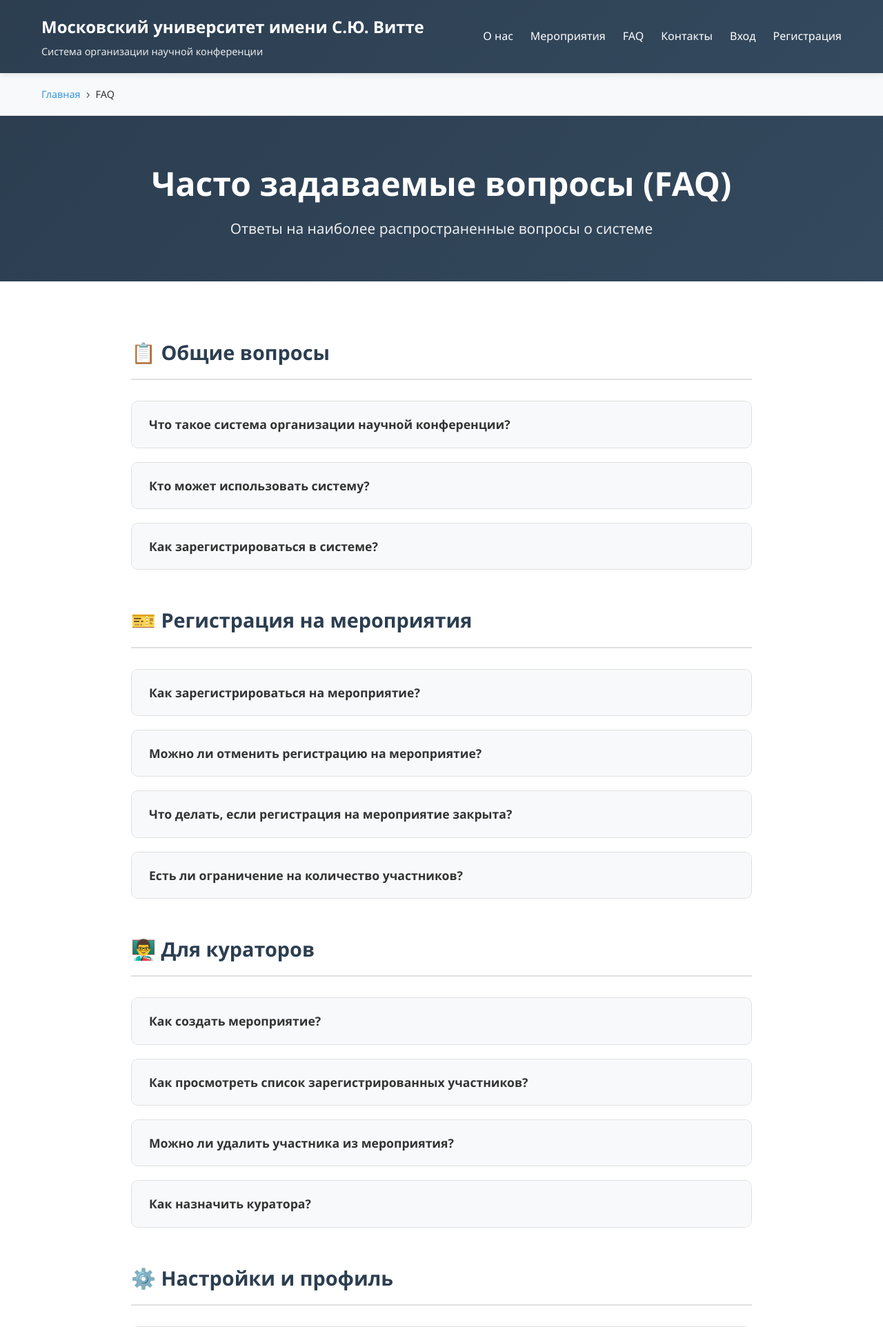
After one commit to eventorg11/eventorg, a Django app: page /faq/ in a window 1280 px wide. The commit adds this page. Shown: the top 1924 px of the page at 69% size. Run offline with Django 5.2, Linux system fonts and the light colour scheme.

Commit message:
Added FAQ page

```diff
--- a/app/static/css/style.css
+++ b/app/static/css/style.css
@@ -2216,3 +2216,181 @@ body {
         font-size: 1rem;
     }
 }
+
+/* FAQ Section */
+.faq-section {
+    padding: 80px 0;
+    background-color: var(--bg-white);
+}
+
+.faq-content {
+    max-width: 900px;
+    margin: 0 auto;
+}
+
+.faq-category {
+    margin-bottom: 50px;
+}
+
+.faq-category-title {
+    font-size: 1.8rem;
+    color: var(--primary-color);
+    margin-bottom: 30px;
+    padding-bottom: 15px;
+    border-bottom: 2px solid var(--border-color);
+}
+
+.faq-items {
+    display: flex;
+    flex-direction: column;
+    gap: 20px;
+}
+
+.faq-item {
+    background-color: var(--bg-white);
+    border: 1px solid var(--border-color);
+    border-radius: 10px;
+    overflow: hidden;
+    transition: box-shadow 0.3s, border-color 0.3s;
+}
+
+.faq-item:hover {
+    box-shadow: var(--shadow);
+    border-color: var(--secondary-color);
+}
+
+.faq-question {
+    padding: 20px 25px;
+    background-color: var(--bg-light);
+    cursor: pointer;
+    transition: background-color 0.3s;
+}
+
+.faq-question:hover {
+    background-color: #f0f0f0;
+}
+
+.faq-question h3 {
+    margin: 0;
+    font-size: 1.1rem;
+    font-weight: 600;
+    color: var(--text-color);
+    line-height: 1.5;
+}
+
+.faq-answer {
+    padding: 20px 25px;
+    color: var(--text-light);
+    line-height: 1.8;
+    display: none;
+}
+
+.faq-item.active .faq-answer {
+    display: block;
+}
+
+.faq-item.active .faq-question {
+    background-color: var(--secondary-color);
+    color: white;
+}
+
+.faq-item.active .faq-question h3 {
+    color: white;
+}
+
+.faq-answer p {
+    margin-bottom: 15px;
+}
+
+.faq-answer p:last-child {
+    margin-bottom: 0;
+}
+
+.faq-answer ul,
+.faq-answer ol {
+    margin: 15px 0;
+    padding-left: 30px;
+}
+
+.faq-answer li {
+    margin-bottom: 8px;
+}
+
+.faq-answer a {
+    color: var(--secondary-color);
+    text-decoration: none;
+    transition: color 0.3s;
+}
+
+.faq-answer a:hover {
+    color: var(--primary-color);
+    text-decoration: underline;
+}
+
+.faq-contact {
+    margin-top: 60px;
+    padding: 40px;
+    background: linear-gradient(135deg, var(--secondary-color), #2980b9);
+    border-radius: 10px;
+    text-align: center;
+    color: white;
+}
+
+.faq-contact-title {
+    font-size: 1.8rem;
+    margin-bottom: 15px;
+    color: white;
+}
+
+.faq-contact p {
+    font-size: 1.1rem;
+    margin: 0;
+    opacity: 0.95;
+}
+
+.faq-contact a {
+    color: white;
+    text-decoration: underline;
+    font-weight: 600;
+    transition: opacity 0.3s;
+}
+
+.faq-contact a:hover {
+    opacity: 0.8;
+}
+
+@media (max-width: 768px) {
+    .faq-section {
+        padding: 40px 0;
+    }
+
+    .faq-category {
+        margin-bottom: 40px;
+    }
+
+    .faq-category-title {
+        font-size: 1.5rem;
+        margin-bottom: 20px;
+    }
+
+    .faq-question,
+    .faq-answer {
+        padding: 15px 20px;
+    }
+
+    .faq-question h3 {
+        font-size: 1rem;
+    }
+
+    .faq-contact {
+        padding: 30px 20px;
+    }
+
+    .faq-contact-title {
+        font-size: 1.5rem;
+    }
+
+    .faq-contact p {
+        font-size: 1rem;
+    }
+}
--- a/app/templates/base.html
+++ b/app/templates/base.html
@@ -22,6 +22,7 @@
                     <ul>
                         <li><a href="{% url 'about' %}">О нас</a></li>
                         <li><a href="{% url 'events' %}">Мероприятия</a></li>
+                        <li><a href="{% url 'faq' %}">FAQ</a></li>
                         <li><a href="{% url 'contact' %}">Контакты</a></li>
                         {% if user.is_authenticated %}
                             <li class="user-menu-container">
@@ -60,7 +61,8 @@
                     <ul>
                         <li><a href="{% url 'index' %}">Главная</a></li>
                         <li><a href="{% url 'about' %}">О нас</a></li>
-                        <li><a href="#contact">Контакты</a></li>
+                        <li><a href="{% url 'faq' %}">FAQ</a></li>
+                        <li><a href="{% url 'contact' %}">Контакты</a></li>
                     </ul>
                 </div>
                 <div class="footer-section">
--- /dev/null
+++ b/app/templates/faq.html
@@ -0,0 +1,260 @@
+{% extends 'base.html' %}
+{% load static %}
+
+{% block title %}FAQ - Часто задаваемые вопросы - Система организации научной конференции{% endblock %}
+
+{% block breadcrumb %}
+<div class="breadcrumb">
+    <div class="breadcrumb-container">
+        <ul class="breadcrumb-list">
+            <li class="breadcrumb-item">
+                <a href="{% url 'index' %}" class="breadcrumb-link">Главная</a>
+            </li>
+            <li class="breadcrumb-item active">
+                <span>FAQ</span>
+            </li>
+        </ul>
+    </div>
+</div>
+{% endblock %}
+
+{% block content %}
+<div class="page-header">
+    <div class="container">
+        <h1 class="page-title">Часто задаваемые вопросы (FAQ)</h1>
+        <p class="page-subtitle">Ответы на наиболее распространенные вопросы о системе</p>
+    </div>
+</div>
+
+<div class="faq-section">
+    <div class="container">
+        <div class="faq-content">
+            <div class="faq-category">
+                <h2 class="faq-category-title">📋 Общие вопросы</h2>
+                <div class="faq-items">
+                    <div class="faq-item">
+                        <div class="faq-question">
+                            <h3>Что такое система организации научной конференции?</h3>
+                        </div>
+                        <div class="faq-answer">
+                            <p>Это веб-платформа для организации и управления научными конференциями Московского университета имени С.Ю. Витте. Система позволяет организаторам создавать мероприятия, а участникам регистрироваться на них и взаимодействовать с организаторами.</p>
+                        </div>
+                    </div>
+
+                    <div class="faq-item">
+                        <div class="faq-question">
+                            <h3>Кто может использовать систему?</h3>
+                        </div>
+                        <div class="faq-answer">
+                            <p>Система доступна для всех зарегистрированных пользователей. Существуют три роли:</p>
+                            <ul>
+                                <li><strong>Студент</strong> - может регистрироваться на мероприятия</li>
+                                <li><strong>Куратор</strong> - может создавать и управлять мероприятиями</li>
+                                <li><strong>Администратор</strong> - имеет полный доступ к системе</li>
+                            </ul>
+                        </div>
+                    </div>
+
+                    <div class="faq-item">
+                        <div class="faq-question">
+                            <h3>Как зарегистрироваться в системе?</h3>
+                        </div>
+                        <div class="faq-answer">
+                            <p>Для регистрации перейдите на страницу <a href="{% url 'register' %}">Регистрация</a>, заполните форму с вашими данными (имя, фамилия, email, логин и пароль) и нажмите кнопку "Зарегистрироваться". После регистрации вы автоматически получите роль "Студент".</p>
+                        </div>
+                    </div>
+                </div>
+            </div>
+
+            <div class="faq-category">
+                <h2 class="faq-category-title">🎫 Регистрация на мероприятия</h2>
+                <div class="faq-items">
+                    <div class="faq-item">
+                        <div class="faq-question">
+                            <h3>Как зарегистрироваться на мероприятие?</h3>
+                        </div>
+                        <div class="faq-answer">
+                            <p>Для регистрации на мероприятие:</p>
+                            <ol>
+                                <li>Войдите в систему под своим аккаунтом</li>
+                                <li>Перейдите на страницу <a href="{% url 'events' %}">Мероприятия</a></li>
+                                <li>Выберите интересующее вас мероприятие</li>
+                                <li>Нажмите кнопку "Зарегистрироваться"</li>
+                                <li>Подтвердите регистрацию в появившемся окне</li>
+                            </ol>
+                        </div>
+                    </div>
+
+                    <div class="faq-item">
+                        <div class="faq-question">
+                            <h3>Можно ли отменить регистрацию на мероприятие?</h3>
+                        </div>
+                        <div class="faq-answer">
+                            <p>Да, вы можете отменить регистрацию на мероприятие. Для этого перейдите в <a href="{% url 'profile' %}">Личный кабинет</a>, найдите нужное мероприятие в списке "Мои мероприятия" и нажмите кнопку "Отменить регистрацию".</p>
+                        </div>
+                    </div>
+
+                    <div class="faq-item">
+                        <div class="faq-question">
+                            <h3>Что делать, если регистрация на мероприятие закрыта?</h3>
+                        </div>
+                        <div class="faq-answer">
+                            <p>Если регистрация закрыта, это означает, что либо истек срок регистрации, либо мероприятие уже началось. В этом случае вы не сможете зарегистрироваться. Рекомендуем следить за сроками регистрации на интересующие вас мероприятия.</p>
+                        </div>
+                    </div>
+
+                    <div class="faq-item">
+                        <div class="faq-question">
+                            <h3>Есть ли ограничение на количество участников?</h3>
+                        </div>
+                        <div class="faq-answer">
+                            <p>Некоторые мероприятия могут иметь ограничение на максимальное количество участников. Если лимит достигнут, регистрация будет закрыта. Информация о максимальном количестве участников отображается на странице мероприятия.</p>
+                        </div>
+                    </div>
+                </div>
+            </div>
+
+            <div class="faq-category">
+                <h2 class="faq-category-title">👨‍🏫 Для кураторов</h2>
+                <div class="faq-items">
+                    <div class="faq-item">
+                        <div class="faq-question">
+                            <h3>Как создать мероприятие?</h3>
+                        </div>
+                        <div class="faq-answer">
+                            <p>Для создания мероприятия:</p>
+                            <ol>
+                                <li>Войдите в систему под аккаунтом с ролью "Куратор" или "Администратор"</li>
+                                <li>Перейдите в <a href="{% url 'profile' %}">Личный кабинет</a></li>
+                                <li>Нажмите кнопку "Создать мероприятие"</li>
+                                <li>Заполните форму с информацией о мероприятии (название, описание, дата, место проведения и т.д.)</li>
+                                <li>Нажмите "Создать мероприятие"</li>
+                            </ol>
+                        </div>
+                    </div>
+
+                    <div class="faq-item">
+                        <div class="faq-question">
+                            <h3>Как просмотреть список зарегистрированных участников?</h3>
+                        </div>
+                        <div class="faq-answer">
+                            <p>В <a href="{% url 'profile' %}">Личном кабинете</a> в разделе "Мои мероприятия" найдите нужное мероприятие и нажмите кнопку "Просмотр участников". На открывшейся странице вы увидите список всех зарегистрированных пользователей с их контактными данными.</p>
+                        </div>
+                    </div>
+
+                    <div class="faq-item">
+                        <div class="faq-question">
+                            <h3>Можно ли удалить участника из мероприятия?</h3>
+                        </div>
+                        <div class="faq-answer">
+                            <p>Да, куратор мероприятия может удалить участника из списка зарегистрированных. Для этого перейдите на страницу "Просмотр участников" и нажмите кнопку "Удалить" напротив нужного участника.</p>
+                        </div>
+                    </div>
+
+                    <div class="faq-item">
+                        <div class="faq-question">
+                            <h3>Как назначить куратора?</h3>
+                        </div>
+                        <div class="faq-answer">
+                            <p>Назначить пользователя куратором может только администратор. Для этого администратор должен перейти в <a href="{% url 'profile' %}">Личный кабинет</a>, в разделе "Управление пользователями" выбрать пользователя из списка и нажать кнопку "Назначить куратором".</p>
+                        </div>
+                    </div>
+                </div>
+            </div>
+
+            <div class="faq-category">
+                <h2 class="faq-category-title">⚙️ Настройки и профиль</h2>
+                <div class="faq-items">
+                    <div class="faq-item">
+                        <div class="faq-question">
+                            <h3>Как изменить свои личные данные?</h3>
+                        </div>
+                        <div class="faq-answer">
+                            <p>Для изменения личных данных (имя, фамилия) перейдите в <a href="{% url 'settings' %}">Настройки</a> и заполните форму "Личные данные". После внесения изменений нажмите кнопку "Сохранить изменения".</p>
+                        </div>
+                    </div>
+
+                    <div class="faq-item">
+                        <div class="faq-question">
+                            <h3>Как изменить пароль?</h3>
+                        </div>
+                        <div class="faq-answer">
+                            <p>Для изменения пароля перейдите в <a href="{% url 'settings' %}">Настройки</a>, в разделе "Смена пароля" введите текущий пароль и новый пароль (дважды для подтверждения), затем нажмите "Изменить пароль".</p>
+                        </div>
+                    </div>
+
+                    <div class="faq-item">
+                        <div class="faq-question">
+                            <h3>Где посмотреть список моих мероприятий?</h3>
+                        </div>
+                        <div class="faq-answer">
+                            <p>Список мероприятий, на которые вы зарегистрированы, отображается в <a href="{% url 'profile' %}">Личном кабинете</a> в разделе "Мои мероприятия". Для кураторов там же отображаются мероприятия, которые они создали.</p>
+                        </div>
+                    </div>
+                </div>
+            </div>
+
+            <div class="faq-category">
+                <h2 class="faq-category-title">🔧 Технические вопросы</h2>
+                <div class="faq-items">
+                    <div class="faq-item">
+                        <div class="faq-question">
+                            <h3>Что делать, если забыл пароль?</h3>
+                        </div>
+                        <div class="faq-answer">
+                            <p>К сожалению, в текущей версии системы восстановление пароля через email не реализовано. Если вы забыли пароль, обратитесь к администратору системы для его восстановления.</p>
+                        </div>
+                    </div>
+
+                    <div class="faq-item">
+                        <div class="faq-question">
+                            <h3>Какие браузеры поддерживаются?</h3>
+                        </div>
+                        <div class="faq-answer">
+                            <p>Система работает во всех современных браузерах: Google Chrome, Mozilla Firefox, Microsoft Edge, Safari и Opera. Рекомендуется использовать последние версии браузеров для лучшей совместимости.</p>
+                        </div>
+                    </div>
+
+                    <div class="faq-item">
+                        <div class="faq-question">
+                            <h3>Можно ли использовать систему с мобильных устройств?</h3>
+                        </div>
+                        <div class="faq-answer">
+                            <p>Да, система адаптирована для использования на мобильных устройствах (смартфонах и планшетах). Интерфейс автоматически подстраивается под размер экрана.</p>
+                        </div>
+                    </div>
+                </div>
+            </div>
+
+            <div class="faq-contact">
+                <h2 class="faq-contact-title">Не нашли ответ на свой вопрос?</h2>
+                <p>Если у вас остались вопросы, свяжитесь с нами через <a href="{% url 'contact' %}">страницу контактов</a> или напишите на email: <a href="mailto:info@muiv.ru">info@muiv.ru</a></p>
+            </div>
+        </div>
+    </div>
+</div>
+{% endblock %}
+
+{% block extra_js %}
+<script>
+document.addEventListener('DOMContentLoaded', function() {
+    const faqItems = document.querySelectorAll('.faq-item');
+
+    faqItems.forEach(function(item) {
+        const question = item.querySelector('.faq-question');
+
+        question.addEventListener('click', function() {
+            const isActive = item.classList.contains('active');
+
+            faqItems.forEach(function(otherItem) {
+                otherItem.classList.remove('active');
+            });
+
+            if (!isActive) {
+                item.classList.add('active');
+            }
+        });
+    });
+});
+</script>
+{% endblock %}
--- a/app/urls.py
+++ b/app/urls.py
@@ -6,6 +6,7 @@ urlpatterns = [
     path("about/", views.about, name="about"),
     path("events/", views.events, name="events"),
     path("contact/", views.contact, name="contact"),
+    path("faq/", views.faq, name="faq"),
     path("events/<int:event_id>/", views.event_detail, name="event_detail"),
     path("events/<int:event_id>/register/", views.register_for_event, name="register_for_event"),
     path("register/", views.register_view, name="register"),
--- a/app/views.py
+++ b/app/views.py
@@ -85,6 +85,11 @@ def events(request):
 def contact(request):
     """Страница контактов"""
     return render(request, "contact.html")
+
+
+def faq(request):
+    """Страница часто задаваемых вопросов"""
+    return render(request, "faq.html")
 
 
 def event_detail(request, event_id):
```
